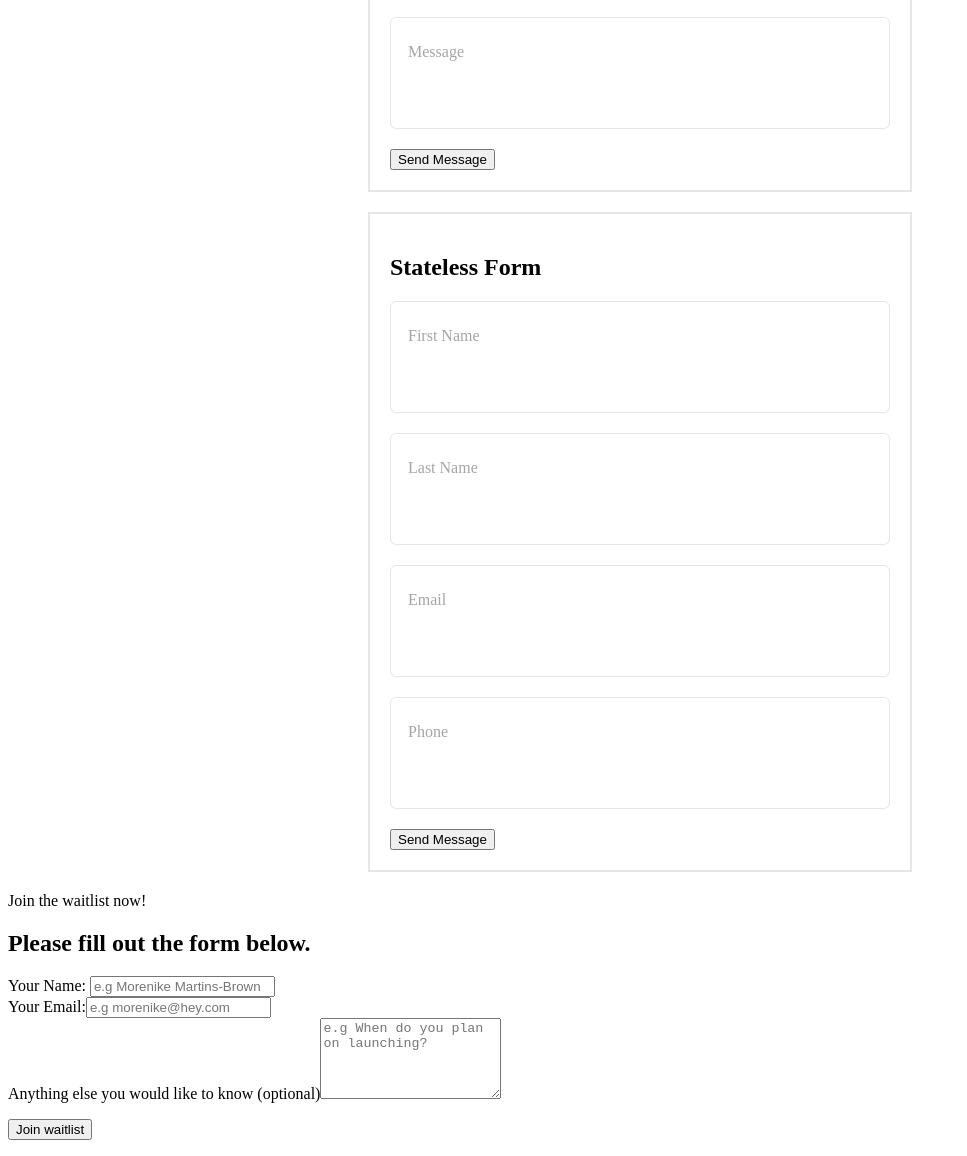
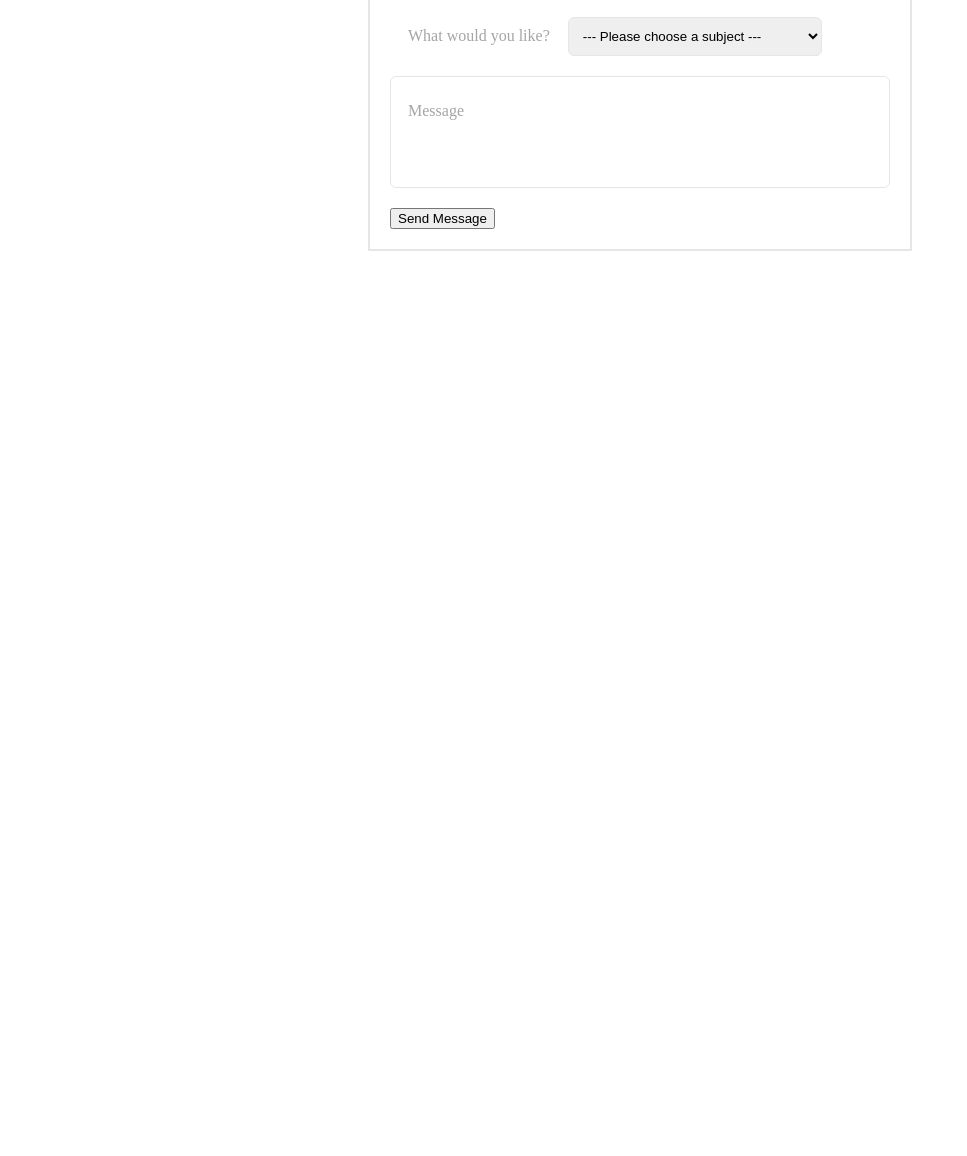
Before and after one commit to MelSlavin/gatsby-netlify-form, a Gatsby site: page / in a window 1280 px wide. Shown: the part 608-1764 px from the top of the page, without its empty margins (0-967 px from the left). After the commit the page ends 867 px from the top, so only its background shows below. Built offline with nearby package versions, Linux system fonts and the light colour scheme; Gatsby itself is replaced by a stand-in of ours.

Commit message:
Added select subject dropdown

```diff
--- /dev/null
+++ b/src/components/contact-form-test.js
@@ -0,0 +1,144 @@
+// import React from "react";
+// import styled from "styled-components";
+
+// export default class ContactFormTest extends React.Component {
+//   constructor(props) {
+//     super(props);
+//     this.state = {
+//       firstname: "",
+//       lastname: "",
+//       email: "",
+//       phone: "",
+//       message: "",
+//     };
+//   }
+
+//   // state = {
+//   //   firstname: "",
+//   //   lastname: "",
+//   //   email: "",
+//   //   phone: "",
+//   //   message: "",
+//   // };
+
+//   handleInputChange = (event) => {
+//     const target = event.target;
+//     const value = target.value;
+//     const name = target.name;
+
+//     this.setState({
+//       [name]: value,
+//     });
+//   };
+
+//   handleSubmit = (event) => {
+//     setSubmitting(true);
+//     fetch("/", {
+//       method: "POST",
+//       headers: { "Content-Type": "application/x-www-form-urlencoded" },
+//       body: encode({
+//         "form-name": "contact v1",
+//         firstname,
+//         lastname,
+//         email,
+//         phone,
+//         message,
+//       }),
+//     })
+//       .then(() => {
+//         setSubmitting(false);
+//         setSubmitted("Message has been sent successfully.");
+//       })
+//       .catch((error) => alert(error));
+
+//     //Prevent page refreshing
+//     event.preventDefault();
+//   };
+
+//   render() {
+//     return (
+//       <Wrapper
+//         onSubmit={this.handleSubmit}
+//         method="POST"
+//         name="contact test v1"
+//         data-netlify="true"
+//         data-netlify-honeypot="bot-field"
+//       >
+//         <Input type="hidden" name="form-name" value="contact test v1" />
+
+//         <h2>Contact Form Test</h2>
+//         <Field>
+//           <Label>First Name</Label>
+//           <Input
+//             type="text"
+//             name="firstname"
+//             value={this.state.firstname}
+//             onChange={this.handleInputChange}
+//           />
+//         </Field>
+//         <Field>
+//           <Label>Last Name</Label>
+//           <Input
+//             type="text"
+//             name="lastname"
+//             value={this.state.lastname}
+//             onChange={this.handleInputChange}
+//           />
+//         </Field>
+//         <Field>
+//           <Label>Email</Label>
+//           <Input
+//             type="text"
+//             name="email"
+//             value={this.state.email}
+//             onChange={this.handleInputChange}
+//           />
+//         </Field>
+//         <Field>
+//           <Label>Phone</Label>
+//           <Input
+//             type="text"
+//             name="phone"
+//             value={this.state.phone}
+//             onChange={this.handleInputChange}
+//           />
+//         </Field>
+//         <button type="submit">Send Message</button>
+//       </Wrapper>
+//     );
+//   }
+// }
+
+// const Wrapper = styled.form`
+//   width: 500px;
+//   padding: 20px;
+//   border: 2px solid #e6e6e6;
+//   margin: auto;
+// `;
+// const Field = styled.div`
+//   width: 100%;
+//   position: relative;
+//   padding-bottom: 20px;
+// `;
+// const Label = styled.label`
+//   position: absolute;
+//   color: #a5a5a5;
+//   line-height: 1.4;
+//   padding: 0 18px;
+//   top: ${({ is_active }) => (is_active ? "14px" : "24px")};
+//   font-size: ${({ is_active }) => (is_active ? "14px" : "16px")};
+//   transition: all 0.2s ease-in-out;
+// `;
+// const Input = styled.input`
+//   height: 70px;
+//   border: ${({ is_active }) =>
+//     is_active ? "2px solid #01B3FF" : "1px solid #e6e6e6"};
+//   border-radius: 6px;
+//   padding: 30px 20px 10px 18px;
+//   line-height: 1.4;
+//   appearance: none;
+//   width: 100%;
+//   width: -moz-available;
+//   width: -webkit-fill-available;
+//   width: fill-available;
+// `;
--- a/src/components/contact-form.js
+++ b/src/components/contact-form.js
@@ -14,6 +14,7 @@ const ContactForm = () => {
   const [lastname, setLastname] = useState("");
   const [email, setEmail] = useState("");
   const [phone, setPhone] = useState("");
+  const [subject, setSubject] = useState({ value: "choose" });
   const [message, setMessage] = useState("");
 
   const handleSubmit = (event) => {
@@ -22,7 +23,7 @@ const ContactForm = () => {
       method: "POST",
       headers: { "Content-Type": "application/x-www-form-urlencoded" },
       body: encode({
-        "form-name": "contact v1",
+        "form-name": "v1 steribar contact",
         firstname,
         lastname,
         email,
@@ -62,8 +63,8 @@ const ContactForm = () => {
       data-netlify="true"
       data-netlify-honeypot="bot-field"
     >
-      <input type="hidden" name="form-name" value="contact v1" />
-      <h2>Stateful Form</h2>
+      <Input type="hidden" name="form-name" value="contact v1" />
+      <h2>Contact Form</h2>
       <Field>
         <Label htmlFor="firstname">First Name</Label>
         <Input
@@ -101,6 +102,27 @@ const ContactForm = () => {
         />
       </Field>
       <Field>
+        <DropdownLabel>What would you like?</DropdownLabel>
+        <Dropdown
+          value={subject}
+          onChange={({ target }) => setSubject(target.value)}
+        >
+          <option value="choose">--- Please choose a subject ---</option>
+          <option value="distributor">
+            I would like to become a distributor
+          </option>
+          <option value="quote">Quote</option>
+          <option value="support">Technical Support</option>
+          <option value="software-trial">Free Software Trial</option>
+          <option value="evaluation-unit">
+            Evaluation unit to trial in my lab
+          </option>
+          <option value="information">
+            Just gathering information right now
+          </option>
+        </Dropdown>
+      </Field>
+      <Field>
         <Label>Message</Label>
         <Input
           type="text"
@@ -136,6 +158,10 @@ const Label = styled.label`
   font-size: ${({ is_active }) => (is_active ? "14px" : "16px")};
   transition: all 0.2s ease-in-out;
 `;
+const DropdownLabel = styled(Label)`
+  position: relative;
+  top: 0px;
+`;
 const Input = styled.input`
   height: 70px;
   border: ${({ is_active }) =>
@@ -149,3 +175,8 @@ const Input = styled.input`
   width: -webkit-fill-available;
   width: fill-available;
 `;
+const Dropdown = styled.select`
+  border: 1px solid #e6e6e6;
+  border-radius: 6px;
+  padding: 10px;
+`;
--- a/src/components/stateful-contact-form.js
+++ /dev/null
@@ -1,131 +0,0 @@
-import React, { useState } from "react";
-
-const encode = (data) => {
-  return Object.keys(data)
-    .map((key) => encodeURIComponent(key) + "=" + encodeURIComponent(data[key]))
-    .join("&");
-};
-
-const Form = () => {
-  const [submitted, setSubmitted] = useState("");
-  const [name, setName] = useState("");
-  const [email, setEmail] = useState("");
-  const [message, setMessage] = useState("");
-  const [submitting, setSubmitting] = useState(false);
-
-  const handleSubmit = (e) => {
-    setSubmitting(true);
-    fetch("/", {
-      method: "POST",
-      headers: { "Content-Type": "application/x-www-form-urlencoded" },
-      body: encode({ "form-name": "waitlist", name, email, message }),
-    })
-      .then(() => {
-        setSubmitting(false);
-        setSubmitted("Thank you for your kind words!");
-      })
-      .catch((error) => alert(error));
-
-    e.preventDefault();
-  };
-
-  if (submitting) {
-    return (
-      <div className="transition ease-in-out duration-300 pb-10 m-auto bg-white text-center pt-20 success">
-        <p className="text-2xl font-bold mb-8 text-main-color">
-          Adding you to the waitlist...
-        </p>
-      </div>
-    );
-  }
-
-  if (submitted) {
-    return (
-      <div className="transition ease-in-out duration-300 pb-10 m-auto bg-white text-center pt-20 success">
-        <p className="text-main-color">
-          Thank you for joining our waiting list.
-        </p>
-      </div>
-    );
-  }
-
-  return (
-    <form
-      onSubmit={handleSubmit}
-      name="waitlist"
-      className="mt-4 m-auto p-8 md:p-0 max-w-md lg:max-w-lg py-6"
-      data-netlify="true"
-      data-netlify-honeypot="bot-field"
-    >
-      <input type="hidden" name="form-name" value="waitlist" />
-      <div className="text-center text-4xl font-bold text-main-color leading-tight">
-        Join the waitlist now!
-        <h2 className="text-center text-xl font-semibold text-main-color">
-          Please fill out the form below.
-        </h2>
-      </div>
-
-      <div className="mb-4 mt-4">
-        <label
-          htmlFor="name"
-          className="block text-gray-800 text-sm font-bold mb-2"
-        >
-          Your Name:{" "}
-        </label>
-        <input
-          onChange={({ target }) => setName(target.value)}
-          type="text"
-          name="name"
-          value={name}
-          minLength="5"
-          placeholder="e.g Morenike Martins-Brown"
-          className="bg-gray-200 shadow appearance-none border rounded w-full py-2 px-3 text-gray-700 leading-tight focus:outline-none focus:shadow-outline font-medium"
-        />
-      </div>
-      <div>
-        <label
-          htmlFor="email"
-          className="block text-gray-800 text-sm font-bold mb-2"
-        >
-          Your Email:
-        </label>
-        <input
-          type="email"
-          name="email"
-          value={email}
-          required
-          onChange={({ target }) => setEmail(target.value)}
-          placeholder="e.g morenike@hey.com"
-          className="bg-gray-200 shadow appearance-none border rounded w-full py-2 px-3 text-gray-700 leading-tight focus:outline-none focus:shadow-outline font-medium"
-        />
-      </div>
-
-      <div>
-        <label
-          htmlFor="message"
-          className="block text-gray-800 text-sm font-bold mb-2 mt-4"
-        >
-          Anything else you would like to know (optional)
-        </label>
-        <textarea
-          name="message"
-          placeholder="e.g When do you plan on launching?"
-          rows="5"
-          onChange={({ target }) => setMessage(target.value)}
-          value={message}
-          className="bg-gray-200 shadow appearance-none border rounded w-full py-2 px-3 text-gray-700 leading-tight focus:outline-none focus:shadow-outline font-medium"
-        ></textarea>
-      </div>
-      <p className="text-center mt-6 pb-10">
-        <button
-          type="submit"
-          className="font-bold p-3 rounded-md header-main-color header-text-main-color text-white focus:outline-none transition duration-300 ease-in-out w-full lg:w-3/4"
-        >
-          Join waitlist
-        </button>
-      </p>
-    </form>
-  );
-};
-
-export default Form;
--- a/src/components/stateless-contact-form.js
+++ /dev/null
@@ -1,95 +0,0 @@
-import React from "react";
-import styled from "styled-components";
-import { useState } from "react";
-
-const StatelessContactForm = () => {
-  const fields = [
-    {
-      label: "First Name",
-      type: "text",
-      name: "firstname",
-    },
-    {
-      label: "Last Name",
-      type: "text",
-      name: "lastname",
-    },
-    {
-      label: "Email",
-      type: "text",
-      name: "email",
-    },
-    {
-      label: "Phone",
-      type: "text",
-      name: "phone",
-    },
-  ];
-
-  const [is_active, set_active] = useState(false);
-
-  return (
-    <Wrapper
-      name="contact stateless v1"
-      method="post"
-      data-netlify="true"
-      netlify-honeypot="bot-field"
-    >
-      <input type="hidden" name="bot-field" />
-      <input type="hidden" name="form-name" value="contact" />
-      <h2>Stateless Form</h2>
-
-      {fields.map((f, index) => {
-        return (
-          <Field
-            key={index}
-            onFocus={() => set_active(!is_active)}
-            onBlur={() => set_active(!is_active)}
-          >
-            <Label is_active={is_active}>{f.label}</Label>
-            <Input is_active={is_active} type={f.type} name={f.name}></Input>
-          </Field>
-        );
-      })}
-      <button type="submit">Send Message</button>
-    </Wrapper>
-  );
-};
-
-export default StatelessContactForm;
-
-const Wrapper = styled.form`
-  width: 500px;
-  padding: 20px;
-  border: 2px solid #e6e6e6;
-  margin: 20px auto;
-`;
-const Field = styled.div`
-  width: 100%;
-  position: relative;
-  padding-bottom: 20px;
-`;
-const Label = styled.label`
-  position: absolute;
-  color: #a5a5a5;
-  line-height: 1.4;
-  padding: 0 18px;
-  top: ${({ is_active }) => (is_active ? "14px" : "24px")};
-  font-size: ${({ is_active }) => (is_active ? "14px" : "16px")};
-  transition: all 0.2s ease-in-out;
-`;
-const Input = styled.input`
-  height: 70px;
-  width: 100%;
-  width: 100%;
-  width: -moz-available;
-  width: -webkit-fill-available;
-  width: fill-available;
-  border: ${({ is_active }) =>
-    is_active ? "2px solid #01B3FF" : "1px solid #e6e6e6"};
-  border-radius: 6px;
-  padding: 30px 20px 10px 18px;
-  line-height: 1.4;
-  appearance: none;
-  text-align: left;
-`;
--- a/src/pages/index.js
+++ b/src/pages/index.js
@@ -1,14 +1,12 @@
 import React from "react";
 import ContactForm from "../components/contact-form";
-import Form from "../components/stateful-contact-form";
-import StatelessContactForm from "../components/stateless-contact-form";
+// import ContactFormTest from "../components/contact-form-test";
 
 export default function Home() {
   return (
     <div>
       <ContactForm />
-      <StatelessContactForm />
-      <Form />
+      {/* <ContactFormTest /> */}
     </div>
   );
 }
```
